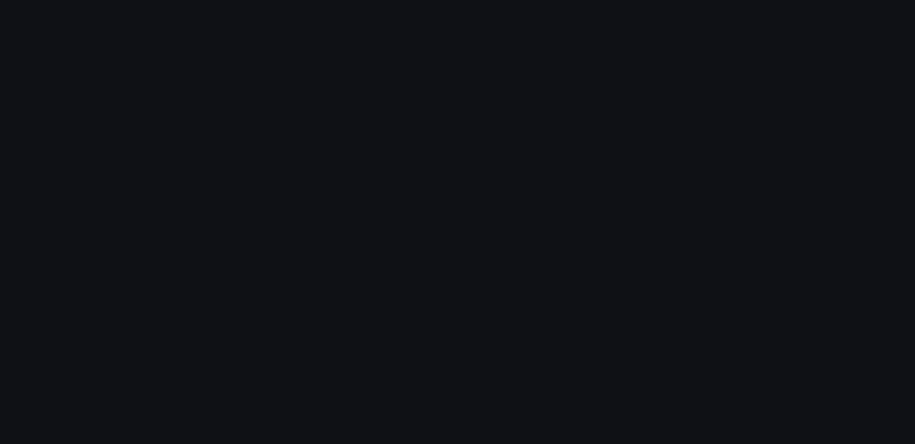
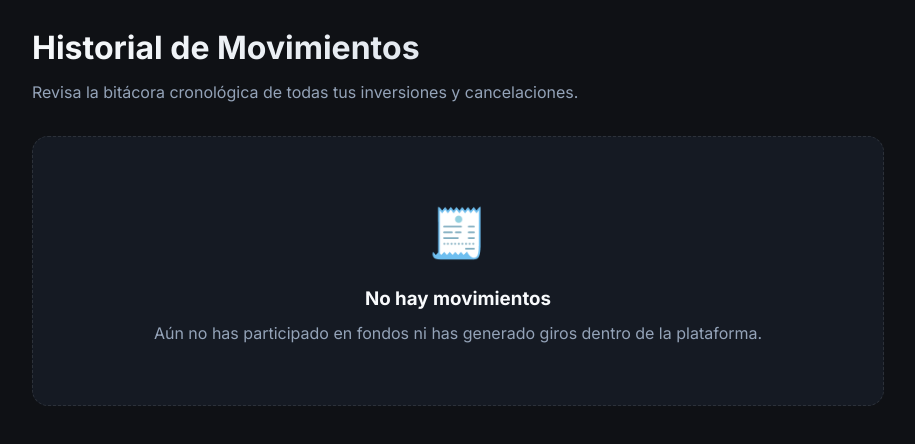
Before and after one commit to JuanTorresU/technical-test-juan-torres, an Angular app: page /history in a window 1280 px wide. Before the commit this address led to /. Shown: the top 444 px of the page, without its empty margins (182-1097 px from the left). Built offline with nearby package versions, Linux system fonts and the light colour scheme.

Commit message:
feat: add history feature to display chronological transaction logs

```diff
--- a/src/app/app.routes.ts
+++ b/src/app/app.routes.ts
@@ -9,5 +9,9 @@
   {
     path: 'portfolio',
     loadChildren: () => import('./features/portfolio/portfolio.routes').then(m => m.PORTFOLIO_ROUTES)
+  },
+  {
+    path: 'history',
+    loadChildren: () => import('./features/history/history.routes').then(m => m.HISTORY_ROUTES)
   }
 ];
--- /dev/null
+++ b/src/app/features/history/history.component.html
@@ -0,0 +1,48 @@
+<div class="history-container">
+  <header class="history-header">
+    <h2>Historial de Movimientos</h2>
+    <p>Revisa la bitácora cronológica de todas tus inversiones y cancelaciones.</p>
+  </header>
+
+  @if (sortedTransactions().length > 0) {
+    <div class="timeline">
+      @for (tx of sortedTransactions(); track tx.id) {
+        <article class="transaction-card" [ngClass]="'type-' + tx.type">
+          <div class="tx-info">
+            <div class="tx-icon">
+              <!-- Visual feedback para el tipo de transaccion -->
+              @if (tx.type === 'subscription') {
+                💸
+              } @else {
+                💰
+              }
+            </div>
+
+            <div class="tx-details">
+              <h3 class="tx-fund">{{ tx.fundName }}</h3>
+              <span class="tx-date">{{ tx.createdAt | date:'medium' }}</span>
+              <span class="tx-badge">{{ tx.notification }}</span>
+            </div>
+          </div>
+
+          <div class="tx-amount">
+            <span class="amount-value">
+               <!-- Simbología financiera nativa -->
+               @if (tx.type === 'subscription') { - } @else { + }
+               {{ tx.amount | currencyCop }}
+            </span>
+            <span class="status-text">
+              @if (tx.type === 'subscription') { Suscrito } @else { Devuelto }
+            </span>
+          </div>
+        </article>
+      }
+    </div>
+  } @else {
+    <div class="empty-state">
+      <span class="empty-icon">🧾</span>
+      <h3>No hay movimientos</h3>
+      <p>Aún no has participado en fondos ni has generado giros dentro de la plataforma.</p>
+    </div>
+  }
+</div>
--- /dev/null
+++ b/src/app/features/history/history.component.scss
@@ -0,0 +1,164 @@
+.history-container {
+  padding: 24px;
+  max-width: 900px; /* Mas comprimido visualmente para sentirse como un feed */
+  margin: 0 auto;
+  color: #f8fafc;
+  animation: fadeIn 0.3s ease-out;
+
+  .history-header {
+    margin-bottom: 32px;
+
+    h2 {
+      font-size: 2rem;
+      font-weight: 700;
+      margin: 0;
+      background: linear-gradient(135deg, #f8fafc 0%, #cbd5e1 100%);
+      -webkit-background-clip: text;
+      -webkit-text-fill-color: transparent;
+    }
+    p {
+      color: #94a3b8;
+      margin-top: 8px;
+    }
+  }
+}
+
+.timeline {
+  display: flex;
+  flex-direction: column;
+  gap: 16px;
+}
+
+.transaction-card {
+  display: flex;
+  justify-content: space-between;
+  align-items: center;
+  background: rgba(30, 41, 59, 0.5);
+  border: 1px solid rgba(255, 255, 255, 0.05);
+  border-radius: 12px;
+  padding: 16px 20px;
+  transition: transform 0.2s, background 0.2s;
+
+  &:hover {
+    background: rgba(30, 41, 59, 0.8);
+    transform: translateX(4px);
+  }
+
+  .tx-info {
+    display: flex;
+    align-items: center;
+    gap: 16px;
+
+    .tx-icon {
+      width: 48px;
+      height: 48px;
+      border-radius: 50%;
+      display: flex;
+      align-items: center;
+      justify-content: center;
+      font-size: 1.25rem;
+      flex-shrink: 0;
+    }
+
+    .tx-details {
+      display: flex;
+      flex-direction: column;
+      gap: 4px;
+
+      .tx-fund {
+        font-size: 1rem;
+        font-weight: 600;
+        color: #e2e8f0;
+        margin: 0;
+      }
+      .tx-date {
+        font-size: 0.8rem;
+        color: #64748b;
+      }
+      .tx-badge {
+        display: inline-block;
+        font-size: 0.65rem;
+        padding: 2px 6px;
+        border-radius: 4px;
+        background: rgba(255, 255, 255, 0.1);
+        color: #94a3b8;
+        text-transform: uppercase;
+        width: max-content;
+      }
+    }
+  }
+
+  .tx-amount {
+    text-align: right;
+
+    .amount-value {
+      display: block;
+      font-size: 1.15rem;
+      font-weight: 700;
+    }
+    .status-text {
+      font-size: 0.75rem;
+      font-weight: 600;
+    }
+  }
+
+  /* Success: Cancellation (Monto devuelto) */
+  &.type-cancellation {
+    .tx-icon {
+      background: rgba(16, 185, 129, 0.1);
+      color: #34d399;
+    }
+    .amount-value {
+      color: #34d399;
+    }
+    .status-text {
+      color: #10b981;
+    }
+  }
+
+  /* Primary: Subscription (Monto Gastado) */
+  &.type-subscription {
+    .tx-icon {
+      background: rgba(59, 130, 246, 0.1);
+      color: #60a5fa;
+    }
+    .amount-value {
+      color: #e2e8f0;
+    }
+    .status-text {
+      color: #3b82f6;
+    }
+  }
+}
+
+.empty-state {
+  text-align: center;
+  padding: 60px 20px;
+  background: rgba(30, 41, 59, 0.4);
+  border-radius: 16px;
+  border: 1px dashed rgba(255, 255, 255, 0.1);
+
+  .empty-icon {
+    font-size: 3rem;
+    margin-bottom: 16px;
+    display: block;
+  }
+  h3 { margin: 0 0 8px 0; color: #f8fafc; }
+  p { margin: 0; color: #94a3b8; }
+}
+
+/* Responsividad extra */
+@media (max-width: 500px) {
+  .transaction-card {
+    flex-direction: column;
+    align-items: flex-start;
+    gap: 16px;
+
+    .tx-amount {
+      text-align: left;
+      padding-left: 64px; /* Alinear con los textos de detalle ignorando icono */
+    }
+  }
+}
+
+@keyframes fadeIn { from { opacity: 0; } to { opacity: 1; } }
--- /dev/null
+++ b/src/app/features/history/history.component.ts
@@ -0,0 +1,23 @@
+import { Component, inject, computed } from '@angular/core';
+import { CommonModule, DatePipe } from '@angular/common';
+import { InvestmentStore } from '../../state/investment.store';
+import { CurrencyCopPipe } from '../../shared/currency-cop.pipe';
+
+@Component({
+  selector: 'app-history',
+  standalone: true,
+  imports: [CommonModule, CurrencyCopPipe, DatePipe],
+  templateUrl: './history.component.html',
+  styleUrls: ['./history.component.scss']
+})
+export class HistoryComponent {
+  readonly store = inject(InvestmentStore);
+
+  // Derivación Pura de State: Toma el signal bruto y produce una array inmutable
+  // ordenado descendentemente por la estampa de tiempo
+  readonly sortedTransactions = computed(() => {
+    // Clonamos para mutar superficialmente el sort sin corromper el ReadonlySignal base
+    const txs = [...this.store.transactions()];
+    return txs.sort((a, b) => new Date(b.createdAt).getTime() - new Date(a.createdAt).getTime());
+  });
+}
--- /dev/null
+++ b/src/app/features/history/history.routes.ts
@@ -0,0 +1,8 @@
+import { Routes } from '@angular/router';
+
+export const HISTORY_ROUTES: Routes = [
+  {
+    path: '',
+    loadComponent: () => import('./history.component').then(m => m.HistoryComponent)
+  }
+];
```
